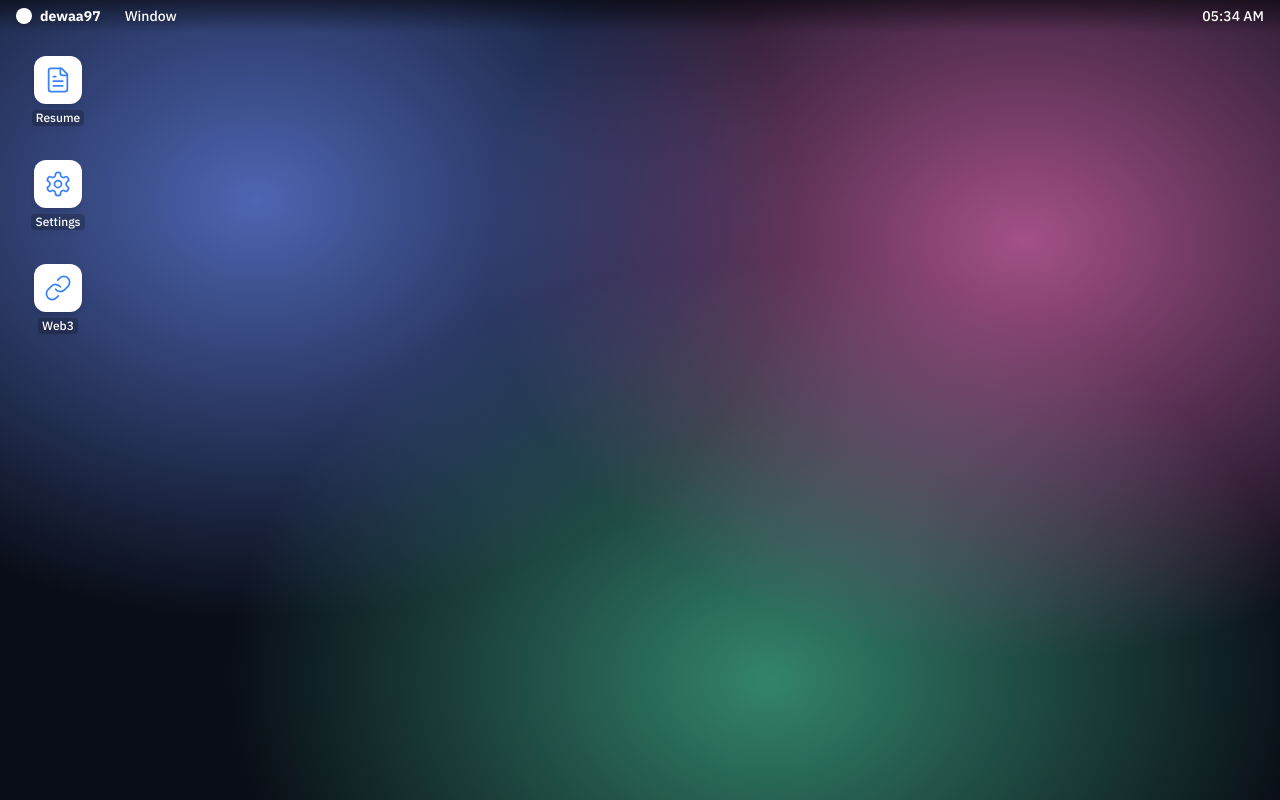
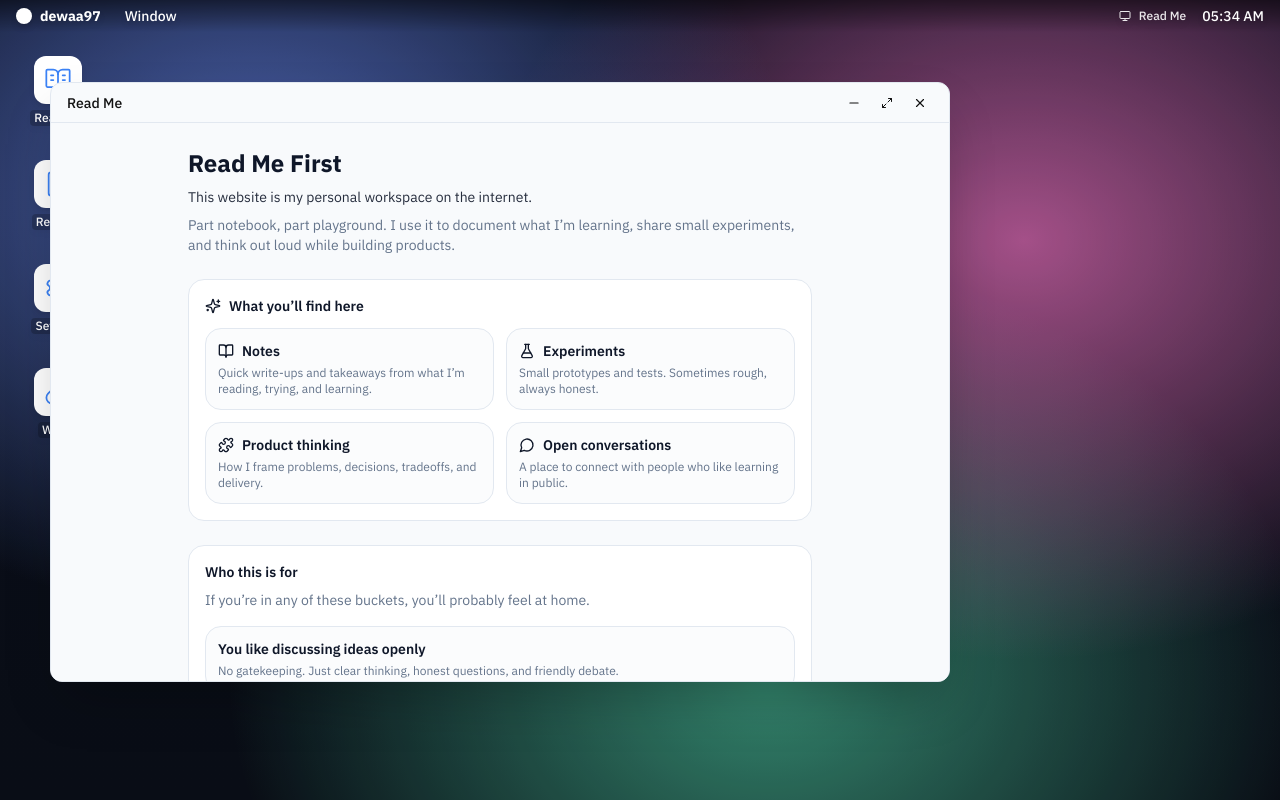
Before and after one commit to dewaa97/dewaa97.github.io, a React (Vite) app: page / in a window 1280 px wide. Built offline with nearby package versions, Linux system fonts and the light colour scheme.

Commit message:
feat: add Read Me app and improve narrative

```diff
--- /dev/null
+++ b/src/components/apps/ReadmeApp.tsx
@@ -0,0 +1,178 @@
+import React from 'react';
+import { Mail, ExternalLink, Sparkles, MessageCircle, FlaskConical, BookOpen, Puzzle } from 'lucide-react';
+import { cn } from '@/utils/cn';
+
+export const ReadmeApp = () => {
+  const email = 'dewafakhashiva@duck.com';
+  const linkedInUrl = 'https://linkedin.com/in/dewaa97';
+
+  return (
+    <div className="h-full w-full bg-background text-foreground overflow-y-auto">
+      <div className="max-w-2xl mx-auto p-4 sm:p-6">
+        <div className="text-2xl font-bold">Read Me First</div>
+
+        <div className="mt-2 text-sm text-foreground/90">
+          This website is my personal workspace on the internet.
+        </div>
+        <div className="mt-2 text-sm text-muted-foreground">
+          Part notebook, part playground. I use it to document what I’m learning, share small experiments, and think out loud while
+          building products.
+        </div>
+
+        <div className="mt-6 space-y-6">
+          <section className="rounded-2xl border border-border bg-card p-4">
+            <div className="flex items-center gap-2 text-sm font-semibold">
+              <Sparkles size={16} />
+              What you’ll find here
+            </div>
+            <div className="mt-3 grid gap-3 sm:grid-cols-2">
+              <div className="rounded-2xl border border-border bg-background/60 p-3">
+                <div className="flex items-center gap-2 text-sm font-semibold">
+                  <BookOpen size={16} />
+                  Notes
+                </div>
+                <div className="mt-1 text-xs text-muted-foreground">
+                  Quick write-ups and takeaways from what I’m reading, trying, and learning.
+                </div>
+              </div>
+              <div className="rounded-2xl border border-border bg-background/60 p-3">
+                <div className="flex items-center gap-2 text-sm font-semibold">
+                  <FlaskConical size={16} />
+                  Experiments
+                </div>
+                <div className="mt-1 text-xs text-muted-foreground">
+                  Small prototypes and tests. Sometimes rough, always honest.
+                </div>
+              </div>
+              <div className="rounded-2xl border border-border bg-background/60 p-3">
+                <div className="flex items-center gap-2 text-sm font-semibold">
+                  <Puzzle size={16} />
+                  Product thinking
+                </div>
+                <div className="mt-1 text-xs text-muted-foreground">
+                  How I frame problems, decisions, tradeoffs, and delivery.
+                </div>
+              </div>
+              <div className="rounded-2xl border border-border bg-background/60 p-3">
+                <div className="flex items-center gap-2 text-sm font-semibold">
+                  <MessageCircle size={16} />
+                  Open conversations
+                </div>
+                <div className="mt-1 text-xs text-muted-foreground">
+                  A place to connect with people who like learning in public.
+                </div>
+              </div>
+            </div>
+          </section>
+
+          <section className="rounded-2xl border border-border bg-card p-4">
+            <div className="text-sm font-semibold">Who this is for</div>
+            <div className="mt-2 text-sm text-muted-foreground">
+              If you’re in any of these buckets, you’ll probably feel at home.
+            </div>
+
+            <div className="mt-4 grid gap-3">
+              <div className="rounded-2xl border border-border bg-background/60 p-3">
+                <div className="text-sm font-semibold">You like discussing ideas openly</div>
+                <div className="mt-1 text-xs text-muted-foreground">
+                  No gatekeeping. Just clear thinking, honest questions, and friendly debate.
+                </div>
+              </div>
+              <div className="rounded-2xl border border-border bg-background/60 p-3">
+                <div className="text-sm font-semibold">You’re exploring AI, product, or Web3</div>
+                <div className="mt-1 text-xs text-muted-foreground">
+                  Especially if you’re bridging worlds: PM × AI, product × engineering, or Web2 × Web3.
+                </div>
+              </div>
+              <div className="rounded-2xl border border-border bg-background/60 p-3">
+                <div className="text-sm font-semibold">You enjoy quick experiments</div>
+                <div className="mt-1 text-xs text-muted-foreground">
+                  You’d rather test and learn than overthink and wait.
+                </div>
+              </div>
+              <div className="rounded-2xl border border-border bg-background/60 p-3">
+                <div className="text-sm font-semibold">You’re still figuring things out</div>
+                <div className="mt-1 text-xs text-muted-foreground">
+                  Same. This space is built for momentum, not perfection.
+                </div>
+              </div>
+            </div>
+          </section>
+
+          <section className="rounded-2xl border border-border bg-card p-4">
+            <div className="text-sm font-semibold">Why you might reach out</div>
+            <div className="mt-2 text-sm text-muted-foreground">
+              I’m always up for a good conversation—especially when it helps us move from “interesting” to “actionable”.
+            </div>
+
+            <div className="mt-4 grid gap-3">
+              <div className="rounded-2xl border border-border bg-background/60 p-3">
+                <div className="text-sm font-semibold">Talk through an idea</div>
+                <div className="mt-1 text-xs text-muted-foreground">
+                  Need a thinking partner? I’m happy to help you sharpen the problem and options.
+                </div>
+              </div>
+              <div className="rounded-2xl border border-border bg-background/60 p-3">
+                <div className="text-sm font-semibold">Compare AI-assisted workflows</div>
+                <div className="mt-1 text-xs text-muted-foreground">
+                  Prompts, process, tooling—what’s working, what’s noise, and what’s next.
+                </div>
+              </div>
+              <div className="rounded-2xl border border-border bg-background/60 p-3">
+                <div className="text-sm font-semibold">Prototype or test something quickly</div>
+                <div className="mt-1 text-xs text-muted-foreground">
+                  A small experiment can answer bigger questions fast.
+                </div>
+              </div>
+              <div className="rounded-2xl border border-border bg-background/60 p-3">
+                <div className="text-sm font-semibold">Exchange notes on Web3</div>
+                <div className="mt-1 text-xs text-muted-foreground">
+                  Learning paths, roles, product angles, and what you’re seeing in the space.
+                </div>
+              </div>
+              <div className="rounded-2xl border border-border bg-background/60 p-3">
+                <div className="text-sm font-semibold">Or just say hi</div>
+                <div className="mt-1 text-xs text-muted-foreground">
+                  A quick hello is always welcome.
+                </div>
+              </div>
+            </div>
+          </section>
+
+          <section className="rounded-2xl border border-border bg-card p-4">
+            <div className="text-sm font-semibold">Reach out</div>
+            <div className="mt-2 text-sm text-muted-foreground">
+              If any of the above resonates—or you just want to say hi—send me an email. LinkedIn works too.
+            </div>
+
+            <div className="mt-4 flex flex-wrap items-center gap-2">
+              <a
+                className={cn(
+                  'h-9 px-3 rounded-xl text-sm font-semibold bg-primary text-primary-foreground hover:bg-primary/90 transition-colors',
+                  'flex items-center gap-2'
+                )}
+                href={`mailto:${email}`}
+              >
+                <Mail size={16} />
+                {email}
+              </a>
+
+              <a
+                className={cn(
+                  'h-9 px-3 rounded-xl text-sm font-semibold bg-muted text-foreground hover:bg-muted/70 transition-colors',
+                  'flex items-center gap-2'
+                )}
+                href={linkedInUrl}
+                target="_blank"
+                rel="noreferrer"
+              >
+                <ExternalLink size={16} />
+                LinkedIn
+              </a>
+            </div>
+          </section>
+        </div>
+      </div>
+    </div>
+  );
+};
--- a/src/components/desktop/DesktopScreen.tsx
+++ b/src/components/desktop/DesktopScreen.tsx
@@ -1,4 +1,4 @@
-import React, { useMemo, useRef, useState } from 'react';
+import React, { useEffect, useMemo, useRef, useState } from 'react';
 import { Wallpaper } from './Wallpaper';
 import { WindowManager } from '../windows/WindowManager';
 import { TopBar } from './TopBar';
@@ -17,6 +17,7 @@ export const DesktopScreen = () => {
   const theme = themes[currentTheme];
   const { openWindow } = useWindowStore();
   const { positions, setIconPosition } = useDesktopIconStore();
+  const didAutoOpenRef = useRef(false);
 
   const constraintsRef = useRef<HTMLDivElement>(null);
   const [draggingId, setDraggingId] = useState<string | null>(null);
@@ -44,6 +45,27 @@ export const DesktopScreen = () => {
     });
     return map;
   }, [desktopApps]);
+
+  useEffect(() => {
+    if (didAutoOpenRef.current) return;
+    didAutoOpenRef.current = true;
+
+    try {
+      const key = 'dfs-readme-opened';
+      const already = window.localStorage.getItem(key);
+      if (already) return;
+      window.localStorage.setItem(key, '1');
+    } catch {
+      // ignore
+    }
+
+    const hasReadme = desktopApps.some((a) => a.id === 'readme');
+    if (!hasReadme) return;
+
+    window.setTimeout(() => {
+      openWindow('readme', 'Read Me');
+    }, 0);
+  }, [desktopApps, openWindow]);
 
   const getIconPosition = (appId: string) => positions[appId] ?? defaultPositions[appId] ?? { x: 16, y: 16 };
 
--- a/src/config/apps.ts
+++ b/src/config/apps.ts
@@ -1,10 +1,19 @@
-import { FileText, Settings, Link } from 'lucide-react';
+import { FileText, Settings, Link, BookOpenText } from 'lucide-react';
 import { App } from '@/stores/appStore';
 import { PortfolioApp } from '@/components/apps/PortfolioApp';
 import { SettingsApp } from '@/components/apps/SettingsApp';
 import { Web3App } from '@/components/apps/Web3App';
+import { ReadmeApp } from '@/components/apps/ReadmeApp';
 
 export const initialApps: App[] = [
+  {
+    id: 'readme',
+    title: 'Read Me',
+    icon: BookOpenText,
+    component: ReadmeApp,
+    defaultSize: { width: 760, height: 560 },
+    isResizable: true,
+  },
   {
     id: 'portfolio',
     title: 'Resume',
--- a/src/data/portfolio.json
+++ b/src/data/portfolio.json
@@ -3,7 +3,7 @@
     "name": "Dewa Fakha Shiva",
     "title": "Project Manager at Flying Cape Technologies",
     "fyi": "AI & Web3 enthusiast",
-    "bio": "Leading cross-functional teams and delivering innovative tech solutions for 2+ years. Experienced in project management, customer requirement gathering, and collaborating with UI/UX, developers, and data analysts to bring products to life. Passionate about building innovative solutions using AI-assisted workflows and exploring the potential of Web3 technologies.",
+    "bio": "Leading cross-functional teams and delivering innovative tech solutions for 2+ years. Experienced in project management, customer requirement gathering, and collaborating with UI/UX, developers, and data analysts to bring products to life. Passionate about AI-assisted product building and exploring the potential of Web3 technologies.",
     "photo": "https://github.com/shadcn.png",
     "contact": {
         "email": "dewafakhashiva@gmail.com",
```
Also changed, not shown: public/retro-icons/readme.png (added).
